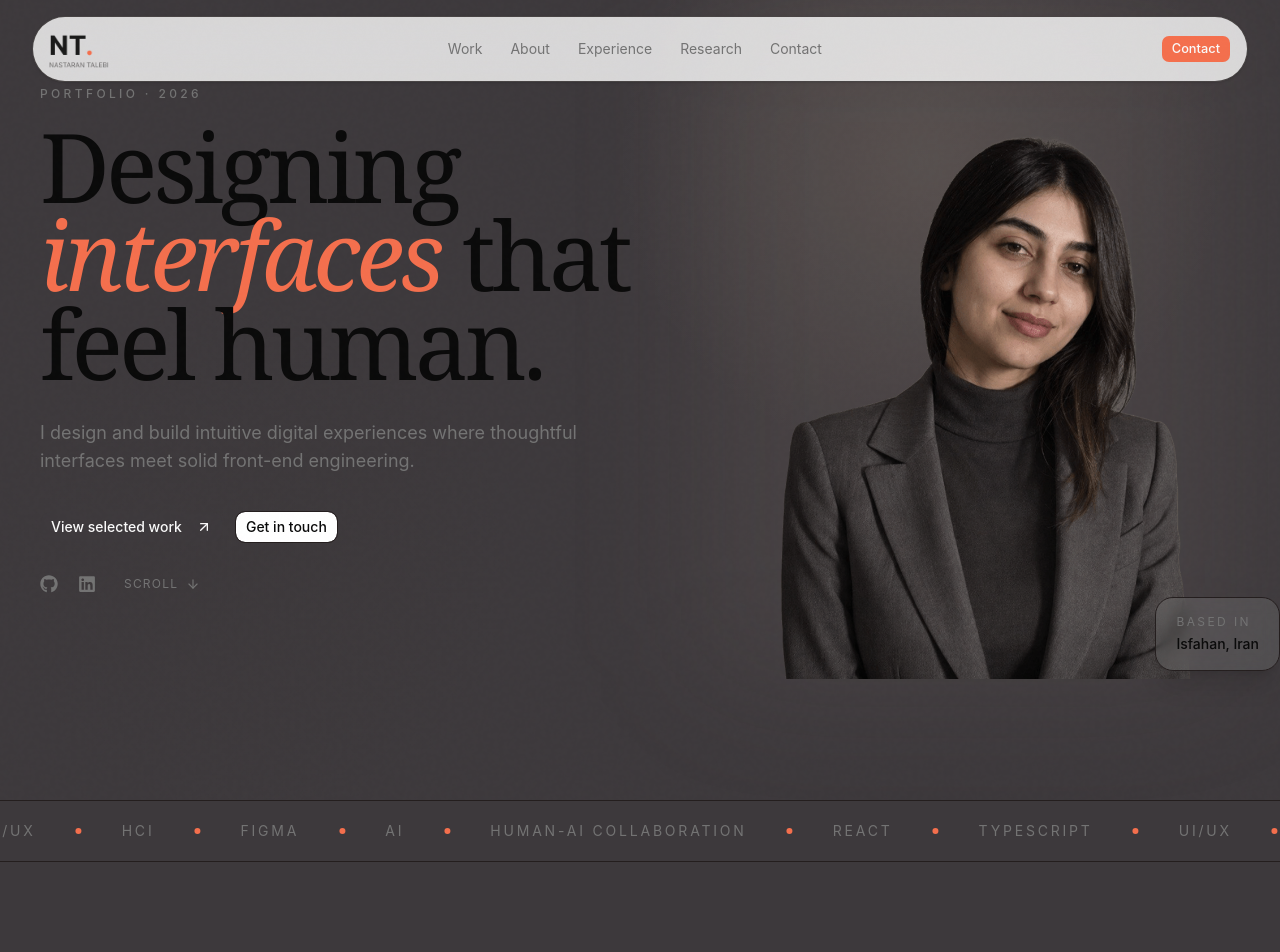
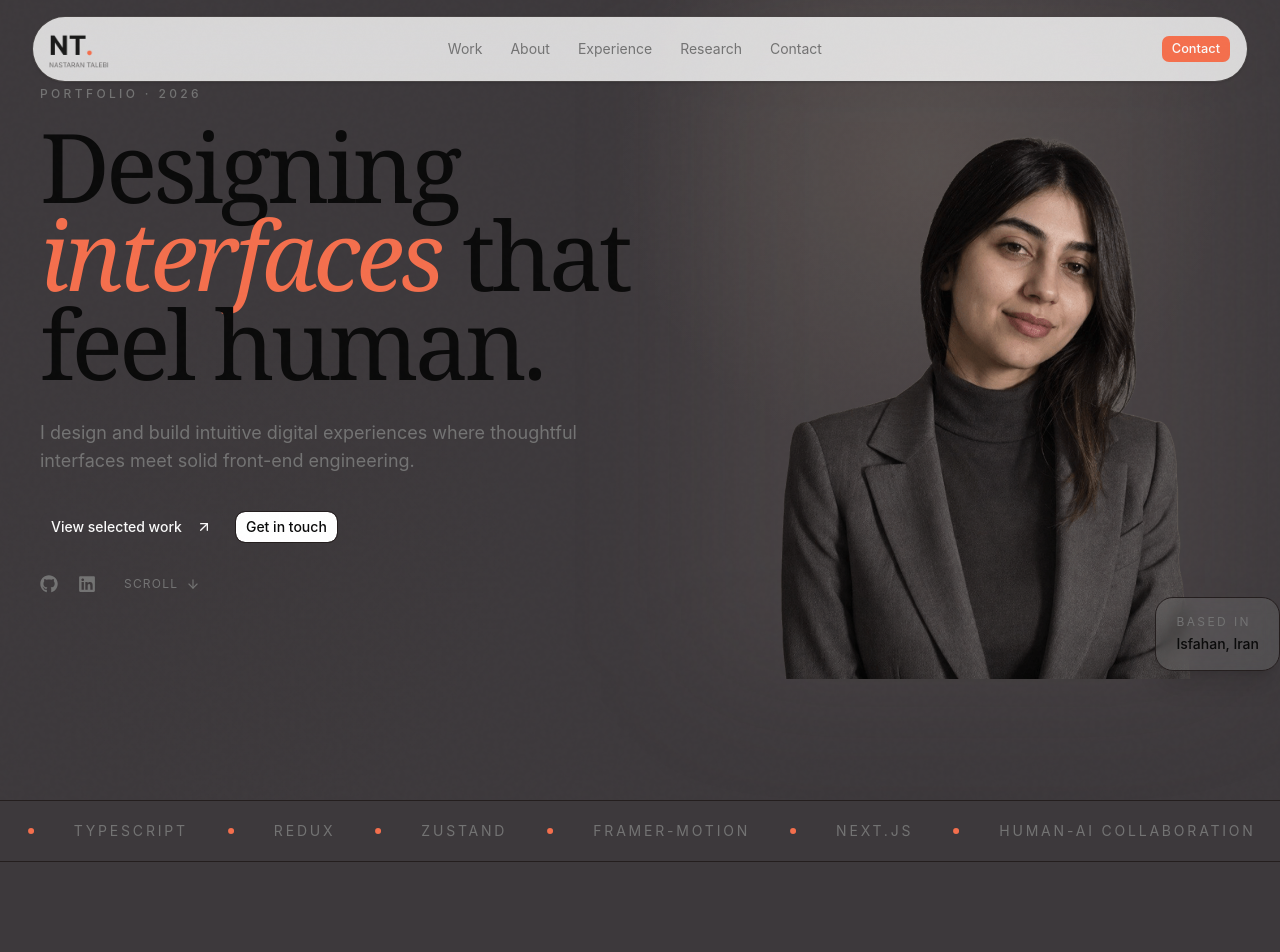
Before and after one commit to Nastarantalebi/portfolio, a React (Vite) app: page / in a window 1280 px wide. Shown: the top 952 px of the page. Built offline with nearby package versions, Linux system fonts and the light colour scheme.

Commit message:
fix(marquee)

```diff
--- a/src/components/Marquee.tsx
+++ b/src/components/Marquee.tsx
@@ -1,4 +1,23 @@
-const words = ["React", "TypeScript", "UI/UX", "HCI", "Figma", "AI", "Human-AI Collaboration"];
+const words = [
+  "React",
+  "javaScript",
+  "TypeScript",
+  "Redux",
+  "Zustand",
+  "Framer-motion",
+  "Next.js",
+  "Human-AI Collaboration",
+  "UI/UX",
+  "HCI",
+  "Figma",
+  "Git",
+  "Github",
+  "Gitlab",
+  "Docker",
+  "Image processing",
+  "AI",
+  "Data Analysis",
+];
 
 export default function Marquee() {
   const items = [...words, ...words];
@@ -6,8 +25,12 @@ export default function Marquee() {
     <div className="overflow-hidden border-y border-border py-5">
       <div className="marquee flex w-max items-center gap-10">
         {items.map((word, i) => (
-          <span key={`${word}-${i}`} className="flex items-center gap-10 whitespace-nowrap text-sm uppercase tracking-[.2em] text-muted-foreground">
-            {word}<span className="size-1.5 rounded-full bg-accent" />
+          <span
+            key={`${word}-${i}`}
+            className="flex items-center gap-10 whitespace-nowrap text-sm uppercase tracking-[.2em] text-muted-foreground"
+          >
+            {word}
+            <span className="size-1.5 rounded-full bg-accent" />
           </span>
         ))}
       </div>
--- a/src/styles/globals.css
+++ b/src/styles/globals.css
@@ -88,7 +88,7 @@ body { margin: 0; min-width: 320px; background: #eeeae4; }
     radial-gradient(circle at 20% 70%, rgba(59,53,48,.07), transparent 25%);
 }
 
-.marquee { animation: marquee 22s linear infinite; }
+.marquee { animation: marquee 80s linear infinite; }
 @keyframes marquee { from { transform: translateX(0); } to { transform: translateX(-50%); } }
 
 @media (prefers-reduced-motion: reduce) {
```
